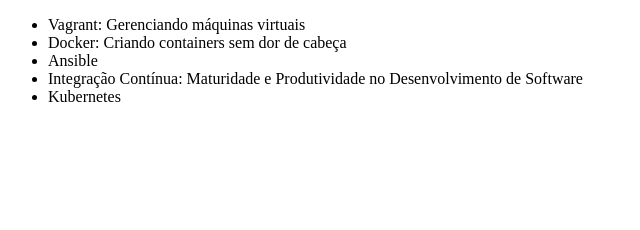
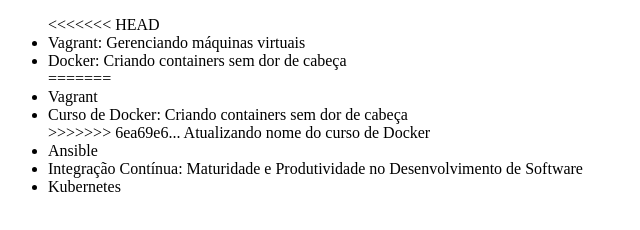
Before and after one commit to LuanJCarvalho/alura-git, a plain HTML site: page index.html in a window 1280 px wide. Shown: the whole page, without its empty margins (0-640 px from the left). Drawn offline with Linux system fonts and the light colour scheme.

Commit message:
Tentando novo commit

```diff
--- a/index.html
+++ b/index.html
@@ -6,8 +6,13 @@
 </head>
 <body>
 	<ul>
+<<<<<<< HEAD
 		<li>Vagrant: Gerenciando máquinas virtuais</li>
 		<li>Docker: Criando containers sem dor de cabeça</li>
+=======
+		<li>Vagrant</li>
+		<li>Curso de Docker: Criando containers sem dor de cabeça</li>
+>>>>>>> 6ea69e6... Atualizando nome do curso de Docker
 		<li>Ansible</li>
 		<li>Integração Contínua: Maturidade e Produtividade no Desenvolvimento de Software</li>
 		<li>Kubernetes</li>
```
